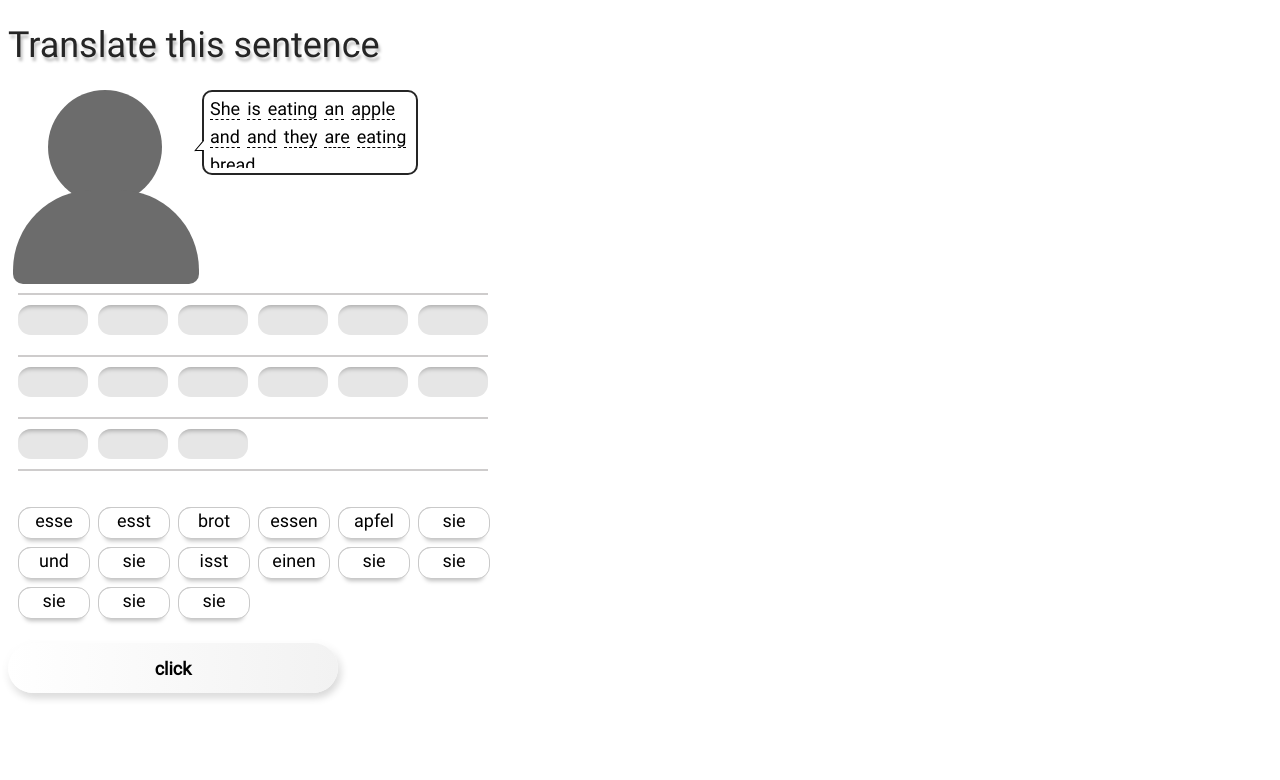
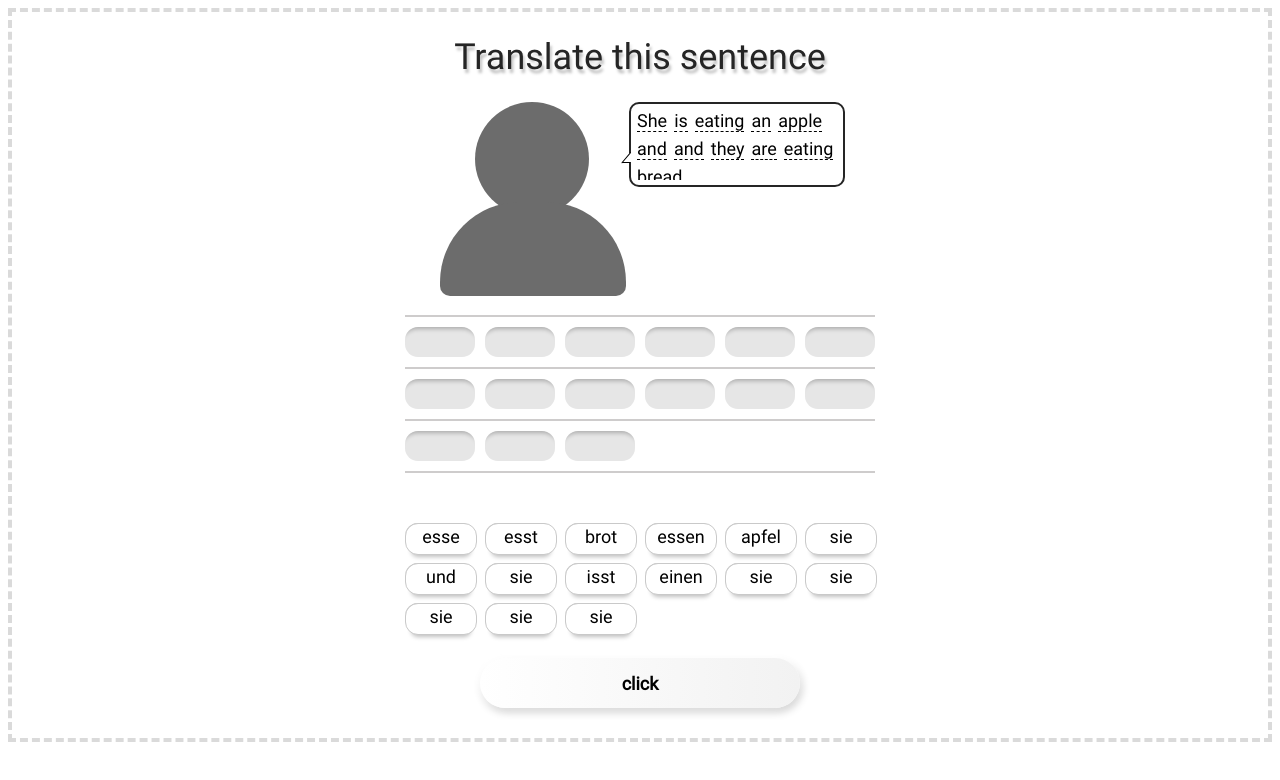
Before and after one commit to avatarsik6699/react_eng_quiz, a React (Create React App) app: page / in a window 1280 px wide. Shown: the top 780 px of the page. Built offline with nearby package versions, Linux system fonts and the light colour scheme.

Commit message:
(fix, add) fixed styles and added adaptive. Added Draggable

```diff
--- a/src/App.scss
+++ b/src/App.scss
@@ -0,0 +1,4 @@
+.App {
+  border: 4px dashed #00000024;
+  padding: 0 20px;
+}
--- a/src/atoms/Button/Button.scss
+++ b/src/atoms/Button/Button.scss
@@ -1,5 +1,5 @@
 .button {
-  width: 330px;
+  width: 100%;
   height: 50px;
   border: none;
   border-radius: 88px;
--- a/src/atoms/Title/Title.tsx
+++ b/src/atoms/Title/Title.tsx
@@ -1,4 +1,4 @@
-import { TitlePropsType } from './Types';
+import { TitlePropsType } from './Title.types';
 import './Title.scss';
 const Title = ({ content }: TitlePropsType) => {
   return <h1 className="title">{content}</h1>;
--- /dev/null
+++ b/src/lib/Draggable/Draggable.tsx
@@ -0,0 +1,8 @@
+import React from 'react';
+import { DraggablePropsType } from './Draggable.types';
+
+const Draggable = ({ children }: DraggablePropsType) => {
+  return <div>{children}</div>;
+};
+
+export default Draggable;
--- /dev/null
+++ b/src/lib/Draggable/Draggable.types.ts
@@ -0,0 +1,3 @@
+export interface DraggablePropsType {
+  children: React.ReactNode;
+}
--- a/src/molecules/DropZone/DropZone.scss
+++ b/src/molecules/DropZone/DropZone.scss
@@ -1,15 +1,13 @@
 .drop-zone {
   display: flex;
   flex-flow: row wrap;
-  gap: 10px;
   max-width: 470px;
-  padding: 10px;
 
   &__wrapper {
     display: flex;
+    flex-flow: row wrap;
     flex-grow: 1;
     gap: 10px;
-    justify-content: space-between;
     border-top: 2px solid #cecccc;
     padding: 10px 0px;
     margin: 0;
@@ -21,3 +19,10 @@
     border-bottom: 2px solid #cecccc;
   }
 }
+
+.drop-zone[data-dropName='pendingZone'] {
+  gap: 10px;
+  padding: 0;
+  padding: 0;
+  margin: 0;
+}
--- a/src/molecules/DropZone/DropZone.tsx
+++ b/src/molecules/DropZone/DropZone.tsx
@@ -3,13 +3,8 @@ import Anchor from '../../atoms/Anchor/Anchor';
 import AnswerWord from '../../atoms/AnswerWord/AnswerWord';
 import { DropZonePropsType } from './DropZone.types';
 import './DropZone.scss';
+import Draggable from '../../lib/Draggable/Draggable';
 const DropZone = ({ dropName, answerWords }: DropZonePropsType) => {
-  const renderItem = (word: string) => (
-    <Anchor>
-      <AnswerWord content={word} />
-    </Anchor>
-  );
-
   const renderList = () => {
     const list = [];
     const lastItems = answerWords.reduce((acc: React.ReactNode[], item) => {
@@ -30,9 +25,19 @@ const DropZone = ({ dropName, answerWords }: DropZonePropsType) => {
   return (
     <Fragment>
       {dropName === 'answersZone' ? (
-        <div className="drop-zone">{renderList()}</div>
+        <div className="drop-zone" data-dropName={dropName}>
+          {renderList()}
+        </div>
       ) : (
-        <ul className="drop-zone">{answerWords.map((word) => renderItem(word))}</ul>
+        <ul className="drop-zone" data-dropName={dropName}>
+          {answerWords.map((word) => (
+            <Anchor>
+              <Draggable>
+                <AnswerWord content={word} />
+              </Draggable>
+            </Anchor>
+          ))}
+        </ul>
       )}
     </Fragment>
   );
--- /dev/null
+++ b/src/templates/Quiz/Quiz.scss
@@ -0,0 +1,24 @@
+.quiz {
+  max-width: 472px;
+  margin: 0 auto;
+  display: flex;
+  flex-flow: column nowrap;
+  align-items: center;
+  padding: 0px 0px 30px 0;
+
+  &-info {
+    margin-bottom: 20px;
+  }
+
+  &__btn-wrapper {
+    max-width: 320px;
+    width: 100%;
+  }
+}
+.answers-zone-wrapper {
+  margin-bottom: 50px;
+}
+
+.pending-zone-wrapper {
+  margin-bottom: 25px;
+}
--- a/src/templates/Quiz/Quiz.tsx
+++ b/src/templates/Quiz/Quiz.tsx
@@ -5,9 +5,9 @@ import ErrorMessage from '../../atoms/ErrorMessage/ErrorMessage';
 import SentenceWord from '../../atoms/SentenceWord/SentenceWord';
 import Title from '../../atoms/Title/Title';
 import DropZone from '../../molecules/DropZone/DropZone';
+import Sentence from '../../molecules/Sentence/Sentence';
 
-
-import Sentence from '../../molecules/Sentence/Sentence';
+import './Quiz.scss';
 const sentenceWords = [
   'She',
   'is',
@@ -53,10 +53,16 @@ const Quiz = () => {
           ))}
         </Sentence>
       </div>
-      <DropZone dropName="answersZone" answerWords={answerWords} />
-      <DropZone dropName="pendingZone" answerWords={answerWords} />
+      <div className="answers-zone-wrapper">
+        <DropZone dropName="answersZone" answerWords={answerWords} />
+      </div>
+      <div className="pending-zone-wrapper">
+        <DropZone dropName="pendingZone" answerWords={answerWords} />
+      </div>
       {isError && <ErrorMessage content="Something wrong!" />}
-      <Button onclickHandler={console.log} content="click" />
+      <div className="quiz__btn-wrapper">
+        <Button onclickHandler={console.log} content="click" />
+      </div>
     </div>
   );
 };
--- /dev/null
+++ b/src/templates/Quiz/Quiz.types.ts
@@ -0,0 +1 @@
+export interface QuizPropsType {}
```
